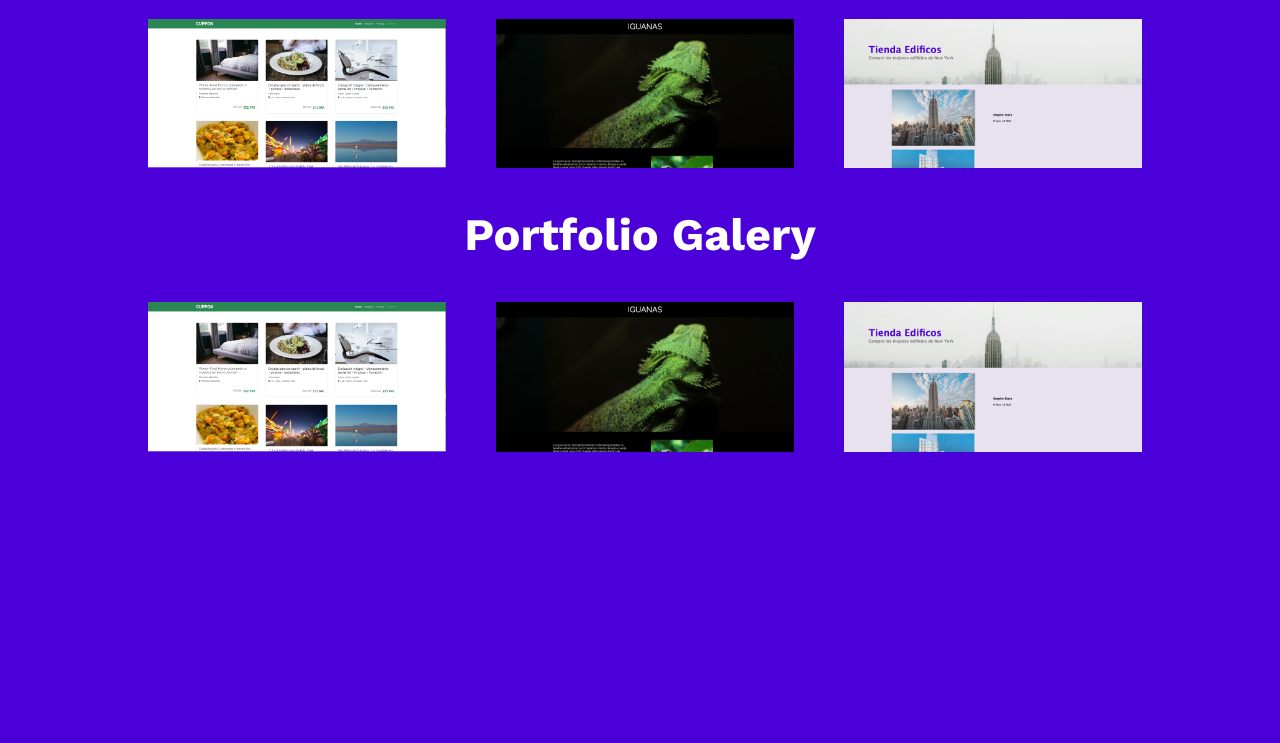
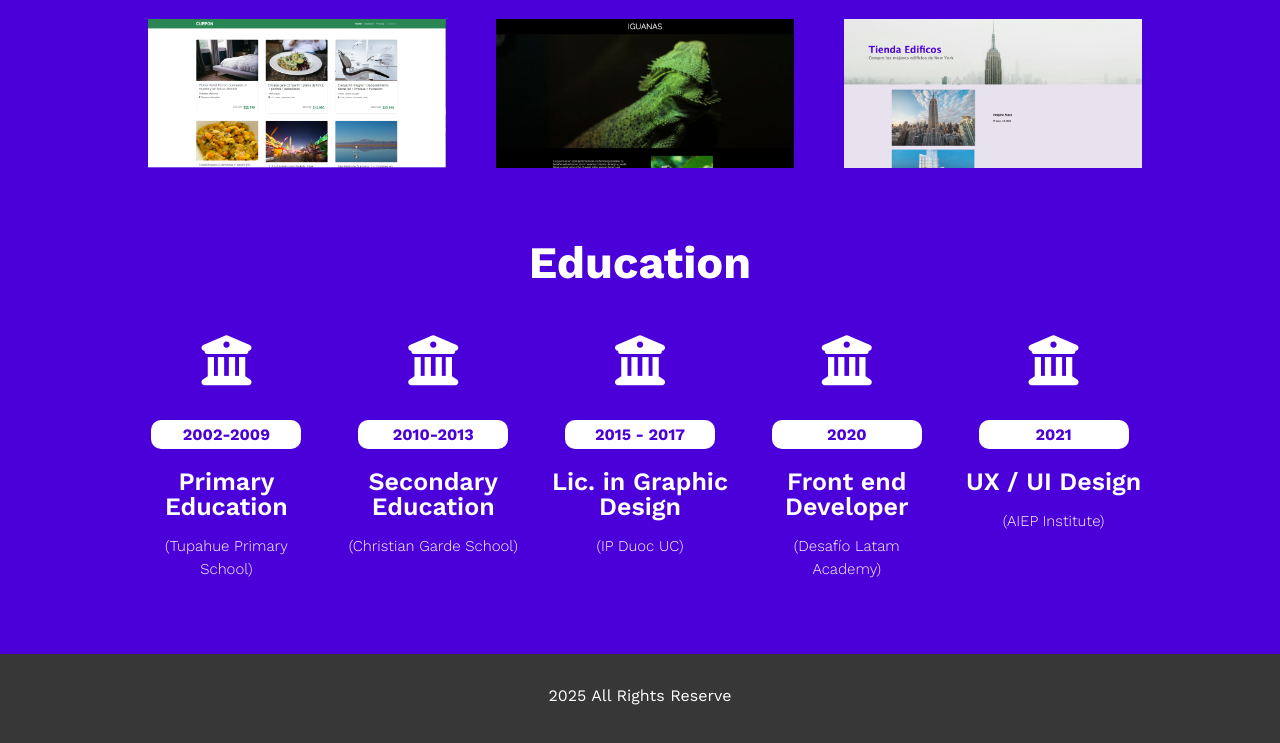
Before and after one commit to Victor-Benitez-Contreras/portafolio-examen-g99, a plain HTML site: page index.html in a window 1280 px wide. Shown: the part 675-1418 px from the top of the page. Before the commit the page ends 1167 px from the top, so only its background shows below. Drawn offline with nearby package versions, Linux system fonts and the light colour scheme.

Commit message:
second commit

```diff
--- a/assets/css/estilos.css
+++ b/assets/css/estilos.css
@@ -44,3 +44,49 @@ body{
     padding: 20px;
     border-radius: 20px;
 }
+
+.education-card{
+    text-align: center;
+    width: 20%;
+    padding: 10px;
+}
+.fa-solid{
+    font-size: 50px;
+    margin: 15px auto;
+}
+
+.year{
+    font-size: 16px;
+    font-weight: 700;
+    background-color: #ffffff;
+    color: #4c00d9;
+    padding: 5px 10px;
+    border-radius: 10px;
+    width: 150px;
+    display: block;
+    margin: 20px auto;
+}
+
+.course{
+    font-size: 25px;
+    font-weight: 600;
+    line-height: 1;
+}
+
+.institution{
+    font-size: 15px;
+    font-weight: 300;
+}
+
+
+.footer-section{
+    width: 100vw;
+    height: auto;
+    background-color: #373737;
+    padding: 30px;
+}
+
+.footer-section p{
+    text-align: center;
+    color: #ffffff;
+}
--- a/index.html
+++ b/index.html
@@ -70,18 +70,50 @@
 
     </section>
 
-    <section id="Education">
-        <h2 class="section-title">Portfolio Galery</h2>
+    <section id="Education" class="my-5">
+        <h2 class="section-title">Education</h2>
 
         <div class="portfolio-section">
-             <img class="img-portfolio" src="assets/img/desafio-cuppon.png" alt="project screenshot cuppon">
-            <img class="img-portfolio" src="assets/img/iguana.png" alt="project screenshot iguana page">
-            <img class="img-portfolio" src="assets/img/tienda-edificios.png" alt="project screenshot building store">
+            <div class="education-card">
+                <i class="fa-solid fa-building-columns"></i>
+                <h3 class="year">2002-2009</h3>
+                <p class="course">Primary Education</p>
+                <p class="institution">(Tupahue Primary School)</p>
+            </div>
+
+            <div class="education-card">
+                <i class="fa-solid fa-building-columns"></i>
+                <h3 class="year">2010-2013</h3>
+                <p class="course">Secondary Education</p>
+                <p class="institution">(Christian Garde School)</p>
+            </div>
+
+            <div class="education-card">
+                <i class="fa-solid fa-building-columns"></i>
+                <h3 class="year">2015 - 2017</h3>
+                <p class="course">Lic. in Graphic Design</p>
+                <p class="institution">(IP Duoc UC)</p>
+            </div>
+
+            <div class="education-card">
+                <i class="fa-solid fa-building-columns"></i>
+                <h3 class="year">2020</h3>
+                <p class="course">Front end Developer</p>
+                <p class="institution">(Desafío Latam Academy)</p>
+            </div>
+
+            <div class="education-card">
+                <i class="fa-solid fa-building-columns"></i>
+                <h3 class="year">2021</h3>
+                <p class="course">UX / UI Design</p>
+                <p class="institution">(AIEP Institute)</p>
+            </div>
+
         </div>
     </section>
 
-    <footer>
-
+    <footer class="footer-section">
+        <p>2025 All Rights Reserve</p>
     </footer>
 
 <!--Bootstrap JS-->
```
